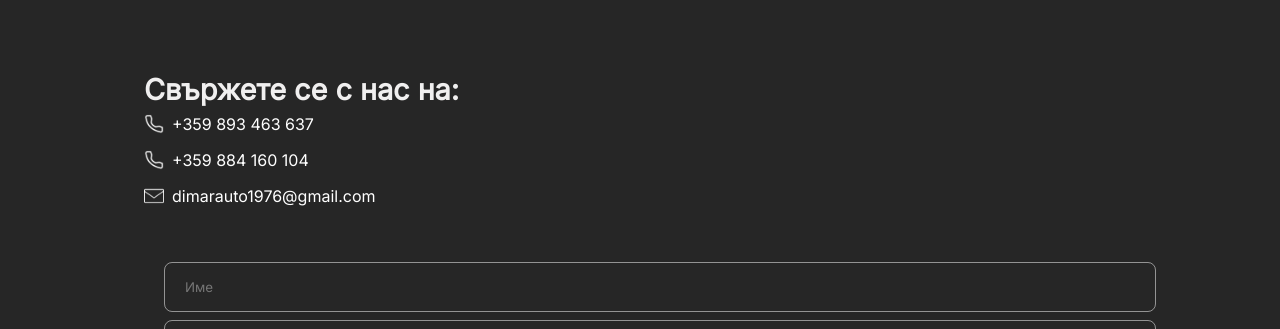
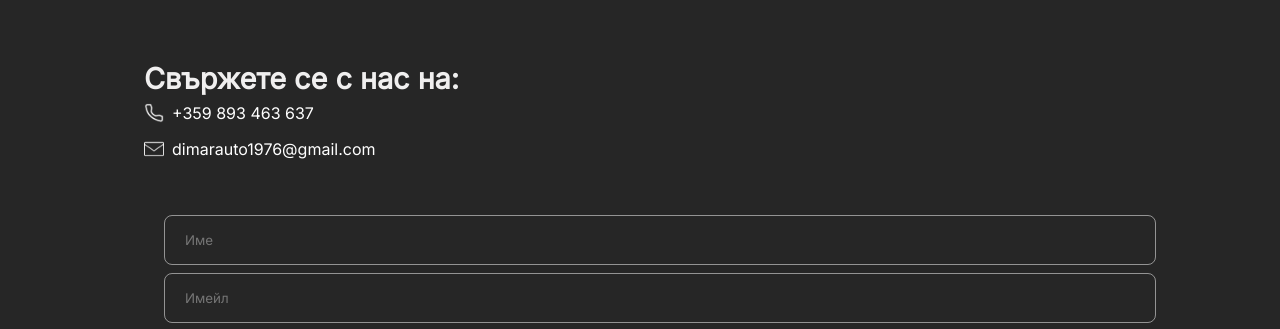
Before and after one commit to ktodorov12/DimarAuto, a website with bundled scripts: page index.html in a window 1280 px wide. Shown: the part 3315-3644 px from the top of the page. Built offline with nearby package versions, Linux system fonts and the light colour scheme.

Commit message:
chore: update phone numbers

```diff
--- a/index.html
+++ b/index.html
@@ -86,7 +86,6 @@
               В сервиз "Ди-Мар Ауто" предлагаме широка гама от услуги – от диагностика и ремонт до поддръжка и оптимизация на автомобила. Независимо дали става дума за рутинна
               проверка или сложен ремонт, можете да разчитате на нас за бързо и ефективно решение. Доверете ни се и оставете вашия автомобил в сигурни ръце.
             </p>
-            <a href="#features" class="services-link">Услуги</a>
           </div>
           <img loading="lazy" src="assets/images/truck.jpg" class="about-item" alt="Снимка система за коли" />
         </div>
@@ -266,10 +265,6 @@
                     <img src="assets/icons/phone.png" alt="Phone" />
                     <p>+359 893 463 637</p>
                   </a>
-                  <a href="tel:+359884160104" class="contact-link">
-                    <img src="assets/icons/phone.png" alt="Phone" />
-                    <p>+359 884 160 104</p>
-                  </a>
                   <a href="mailto:dimarauto1976@gmail.com" class="contact-link">
                     <img src="assets/icons/email.png" alt="Email" />
                     <p>dimarauto1976@gmail.com</p>
```
